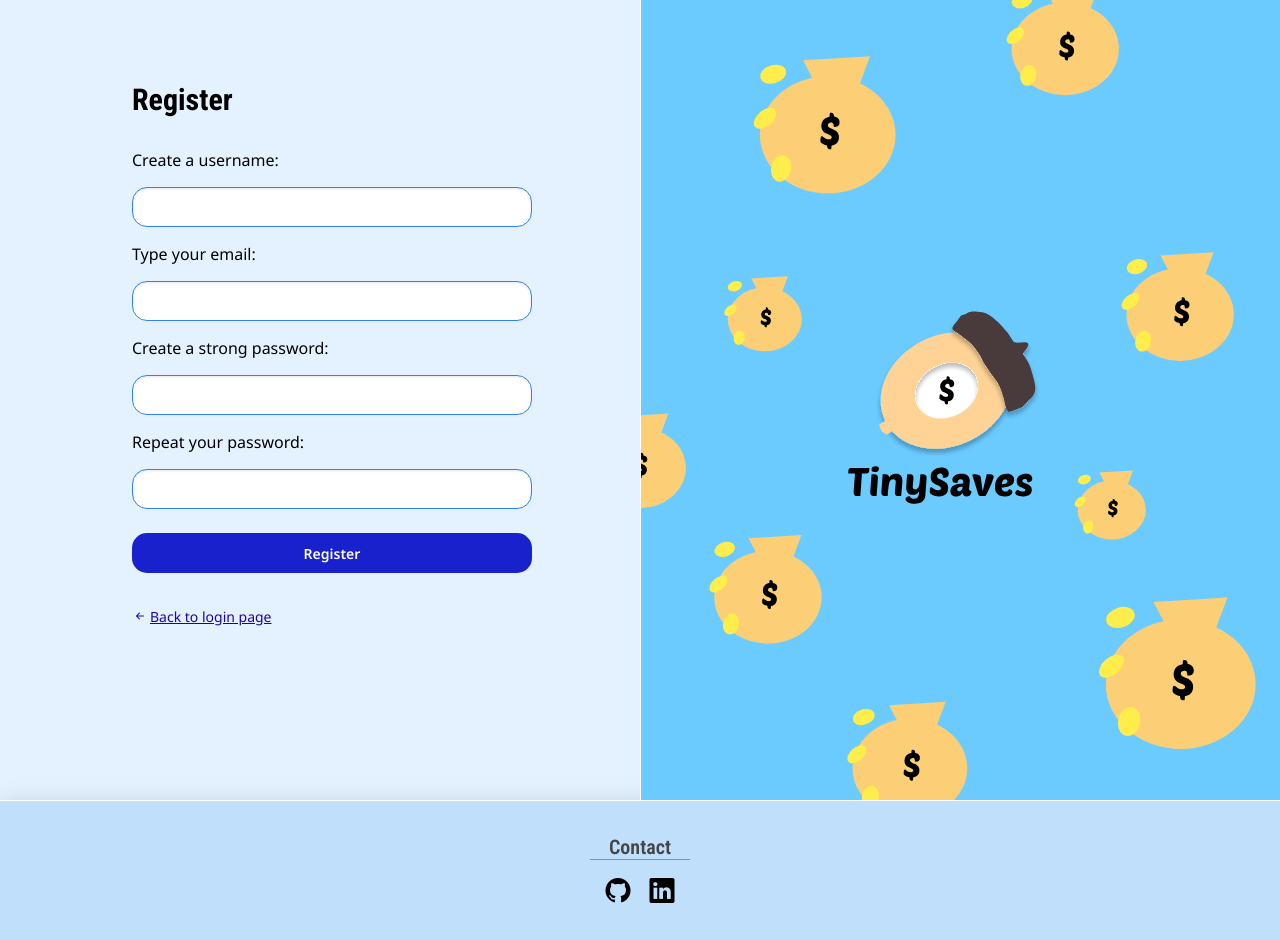
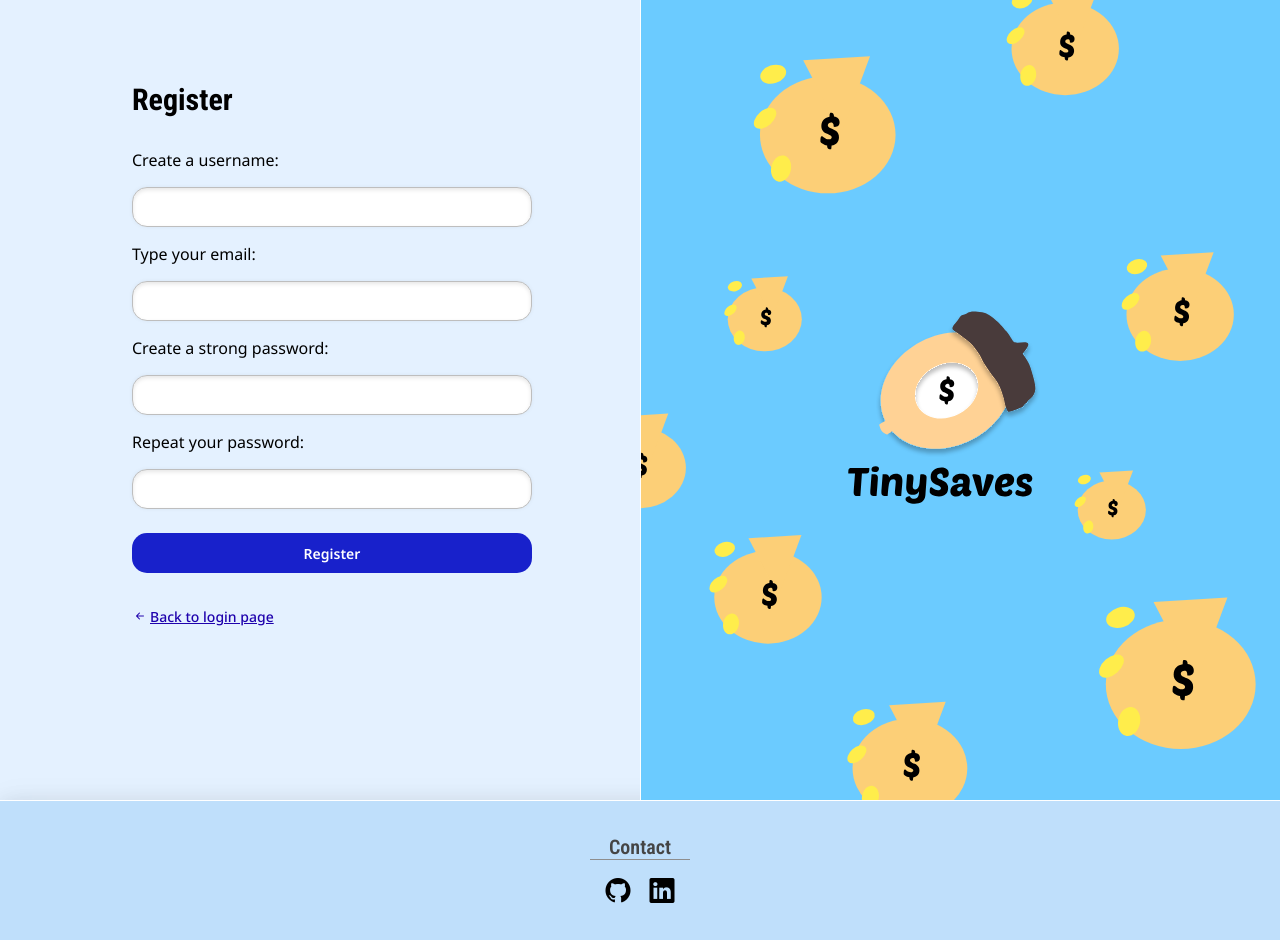
Before and after one commit to Niccar95/tinysaves, a Next.js app: page /registration in a window 1280 px wide. Built offline with nearby package versions, Linux system fonts and the light colour scheme.

Commit message:
finished styling form inputs and buttons

```diff
--- a/src/app/components/ProgressForm.tsx
+++ b/src/app/components/ProgressForm.tsx
@@ -27,6 +27,7 @@ const ProgressForm = ({
             setProgress(e.target.value);
             setErrors({ ...errors, progress: "" });
           }}
+          autoFocus
         />
         {errors.progress && (
           <div className="errorMessage">{errors.progress}</div>
--- a/src/styles/_authPageLayout.scss
+++ b/src/styles/_authPageLayout.scss
@@ -39,6 +39,7 @@ main.authMain {
 
           .authLink {
             font-size: 14px;
+            font-weight: 500;
           }
         }
       }
--- a/src/styles/_buttons.scss
+++ b/src/styles/_buttons.scss
@@ -60,7 +60,7 @@
 
     &:hover {
         opacity: 0.8;
-        border: solid 3px $primary-border-color;
+        border: solid 2.5px $primary-border-color;
         }
 }
 
@@ -86,6 +86,7 @@
 
     &:hover {
       opacity: 0.8;
+      border: solid 2.5px $primary-border-color;
     }
 }
 
--- a/src/styles/_forms.scss
+++ b/src/styles/_forms.scss
@@ -14,12 +14,13 @@ form {
         width: 100%;
         height: 40px;
         padding: 10px;
-        border: solid 1.5px $primary-border-color;
+        border: solid 1px rgb(190, 190, 190);
         border-radius: 15px;
-        box-shadow: inset 0 1px 3px rgba(0, 0, 0, 0.1);
+        box-shadow: inset 0 2px 4px rgba(0, 0, 0, 0.1), 0 0 4px rgba(0, 0, 0, 0.05);
         transition: border-color 0.3s ease, box-shadow 0.3s ease;
 
     &:focus {
+        box-shadow: inset 0 1px 3px rgba(0, 0, 0, 0.2), 0 0 8px rgba(0, 128, 255, 0.3);
         border-color: #4cb7ff;
         outline: none;
     }
```
